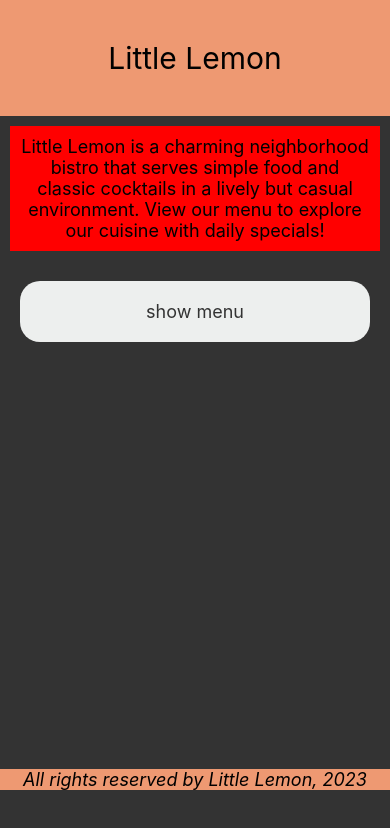
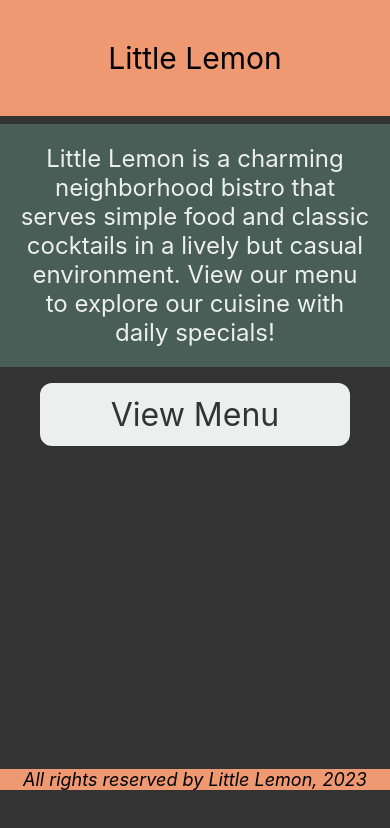
Before and after one commit to ayaadel887/lettle-lemon, a React Native app: screen / in a window 390 px wide. Shown: the top 828 px of the page. Built offline with nearby package versions, Linux system fonts and the light colour scheme.

Commit message:
use pressable component

```diff
--- a/App.js
+++ b/App.js
@@ -9,14 +9,12 @@ import FormKeaboard from "./Components/FormKeaboard";
 import LoginScreen from "./Components/LoginScreen";
 import TextInputMethod from "./Components/TextInputMethod";
 import MenuItems from "./Components/presable";
-import Pr from "./Components/Pr";
 
 export default function App() {
   return (
     <View style={styles.container}>
       <HeaderLemon />
-      <Pr />
-      {/* <MenuItems /> */}
+      <MenuItems />
       {/* <TextInputMethod /> */}
       {/* <LoginScreen /> */}
       {/* <WelcomeScreen /> */}
--- a/Components/Pr.js
+++ /dev/null
@@ -1,167 +0,0 @@
-import React, { useState } from "react";
-import { Pressable, SectionList, StyleSheet, Text, View } from "react-native";
-import MenueItem from "./SectionListMenueItem";
-
-const Pr = () => {
-  const [shoeMenue, setShowMenue] = useState(false);
-  const menuItemsToDisplay = [
-    {
-      title: "Appetizers",
-      data: [
-        "Hummus",
-        "Moutabal",
-        "Falafel",
-        "Marinated Olives",
-        "Kofta",
-        "Eggplant Salad",
-      ],
-    },
-    {
-      title: "Main Dishes",
-      data: ["Lentil Burger", "Smoked Salmon", "Kofta Burger", "Turkish Kebab"],
-    },
-    {
-      title: "Sides",
-      data: [
-        "Fries",
-        "Buttered Rice",
-        "Bread Sticks",
-        "Pita Pocket",
-        "Lentil Soup",
-        "Greek Salad",
-        "Rice Pilaf",
-      ],
-    },
-    {
-      title: "Desserts",
-      data: ["Baklava", "Tartufo", "Tiramisu", "Panna Cotta"],
-    },
-  ];
-  const Item = ({ ibrahim }) => (
-    <View style={styles.innerContainer}>
-      <Text style={styles.itemText}>{ibrahim}</Text>
-    </View>
-  );
-
-  const renderItem = ({ item }) => <Item ibrahim={item} />;
-
-  const renderSectionHeader = ({ section: { title } }) => (
-    <Text style={styles.sectionHeader}>{title} </Text>
-  );
-  const Separator = () => <View style={styles.separator} />;
-
-  const Footer = () => (
-    <Text style={styles.footerText}>
-      All Rights Reserved by Little Lemon 2022
-    </Text>
-  );
-  return (
-    <View style={styles.container}>
-      <Text style={styles.text}>
-        Little Lemon is a charming neighborhood bistro that serves simple food
-        and classic cocktails in a lively but casual environment. View our menu
-        to explore our cuisine with daily specials!
-      </Text>
-      <Pressable
-        style={styles.btn}
-        onPress={() => {
-          setShowMenue(!shoeMenue);
-        }}
-      >
-        <Text style={styles.btntext}>
-          {shoeMenue ? "Hide menu" : "show menu"}
-        </Text>
-      </Pressable>
-      {shoeMenue && (
-        <View>
-          <SectionList
-            keyExtractor={(item, index) => item + index}
-            sections={menuItemsToDisplay}
-            renderItem={renderItem}
-            renderSectionHeader={renderSectionHeader}
-            ListFooterComponent={Footer}
-            ItemSeparatorComponent={Separator}
-          />
-        </View>
-      )}
-    </View>
-  );
-};
-const styles = StyleSheet.create({
-  container: {
-    flex: 0.95,
-  },
-  innerContainer: {
-    paddingHorizontal: 40,
-    paddingVertical: 20,
-    backgroundColor: "#333333",
-  },
-  text: {
-    backgroundColor: "red",
-    fontSize: 18,
-    margin: 10,
-    padding: 10,
-    textAlign: "center",
-  },
-  btn: { backgroundColor: "#EDEFEE", borderRadius: 20, margin: 20 },
-  btntext: {
-    color: "#333333",
-    fontSize: 18,
-    margin: 10,
-    padding: 10,
-    textAlign: "center",
-  },
-  itemText: {
-    color: "#F4CE14",
-    fontSize: 32,
-  },
-  itemText: {
-    color: "#F4CE14",
-    fontSize: 32,
-  },
-  sectionHeader: {
-    backgroundColor: "#fbdabb",
-    color: "#333333",
-    fontSize: 34,
-    flexWrap: "wrap",
-    textAlign: "center",
-  },
-  itemText: {
-    color: "#F4CE14",
-    fontSize: 32,
-  },
-  separator: {
-    borderBottomWidth: 1,
-    borderColor: "#EDEFEE",
-  },
-  footerText: {
-    color: "#EDEFEE",
-    fontSize: 20,
-    flexWrap: "wrap",
-    textAlign: "center",
-  },
-  button: {
-    fontSize: 22,
-    padding: 10,
-    marginVertical: 8,
-    margin: 40,
-    backgroundColor: "#EDEFEE",
-    borderColor: "#EDEFEE",
-    borderWidth: 2,
-    borderRadius: 12,
-  },
-  buttonText: {
-    color: "#333333",
-    textAlign: "center",
-    fontSize: 32,
-  },
-  infoSection: {
-    fontSize: 24,
-    padding: 20,
-    marginVertical: 8,
-    color: "#EDEFEE",
-    textAlign: "center",
-    backgroundColor: "#495E57",
-  },
-});
-export default Pr;
```
